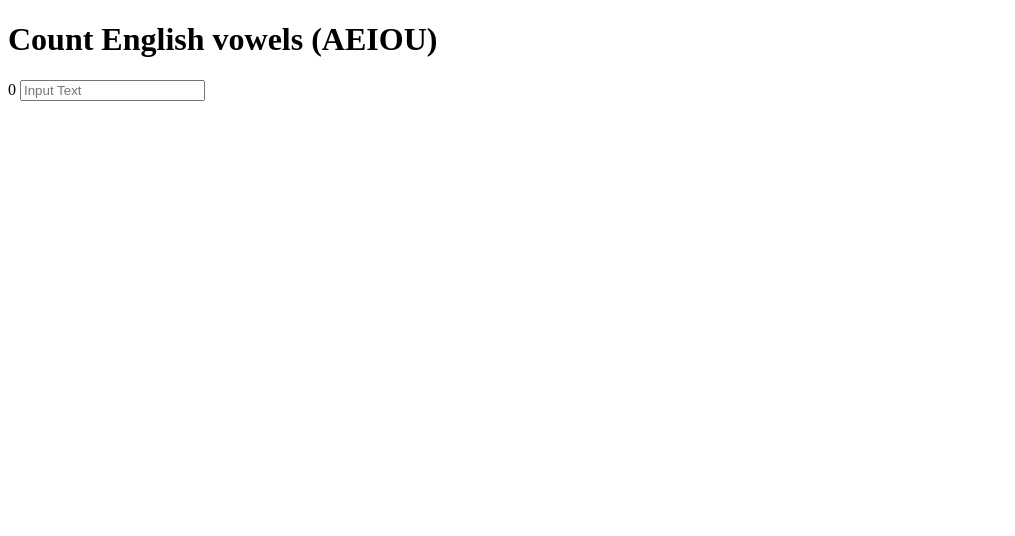
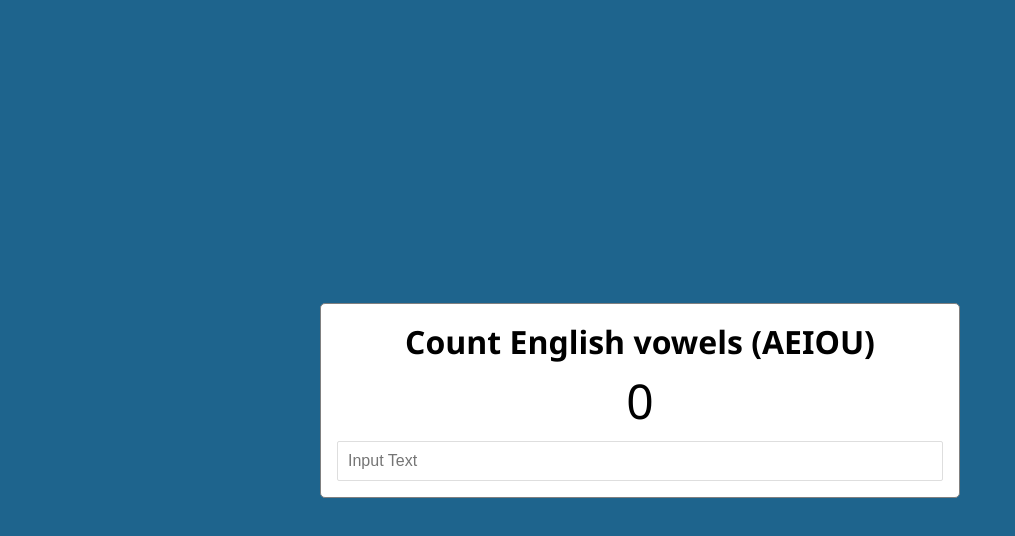
Before and after one commit to ChampAphidech/FontendBasic, a plain HTML site: page Vowels Counting/index.html in a window 1280 px wide. Shown: the whole page, without its empty margins (0-1015 px from the left). Drawn offline with Linux system fonts and the light colour scheme.

Commit message:
modify filr css and js.

```diff
--- a/Vowels Counting/app.js
+++ b/Vowels Counting/app.js
@@ -0,0 +1,14 @@
+const countEl = document.querySelector(".count")
+const input = document.querySelector("input")
+
+input.addEventListener("keyup",()=>{
+    let word = input.value.toLowerCase()
+    let vowelCount = 0
+    for(let i =0;i<word.length;i++){
+        let letter = word[i]
+        if(letter.match(/[a,e,i,o,u]/)){
+            vowelCount = vowelCount + 1 // ===>>>>  vowelCount++
+        }
+    }
+    countEl.innerHTML = `${vowelCount}`
+})
--- a/Vowels Counting/index.html
+++ b/Vowels Counting/index.html
@@ -11,5 +11,6 @@
         <h1>Count English vowels (AEIOU)</h1>
         <span class="count">0</span>
         <input type="text" placeholder="Input Text"></div>
+        <script src="app.js"></script>
 </body>
 </html>
--- a/Vowels Counting/style.css
+++ b/Vowels Counting/style.css
@@ -0,0 +1,42 @@
+@import url('https://fonts.googleapis.com/css2?family=Noto+Sans+Thai:wght@100..900&display=swap');
+*{
+    margin: 0;
+    padding: 0;
+    box-sizing: border-box;
+}
+html{
+    font-size: 16px;
+    scroll-behavior: smooth;
+    font-family: "Noto Sans Thai", sans-serif;
+}
+body{
+    background: rgb(30, 100, 141);
+    display: flex;
+    flex-direction: column;
+    align-items: center;
+    justify-content: center;
+    min-height: 100vh;
+    margin: 0;
+}
+.container{
+    width: 40rem;
+    border: 1px solid gray;
+    padding: 1rem;
+    background: white;
+    text-align: center;
+    border-radius: 5px;
+}
+.count{
+    font-size: 3rem;
+    padding: 0 1rem;
+    text-align: center;
+}
+input[type="text"]{
+    border: 1px solid #dedede;
+    border-radius: 2px;
+    display: block;
+    font-size: 16px;
+    padding: 10px;
+    width: 100%;
+    outline: none;
+}
```
